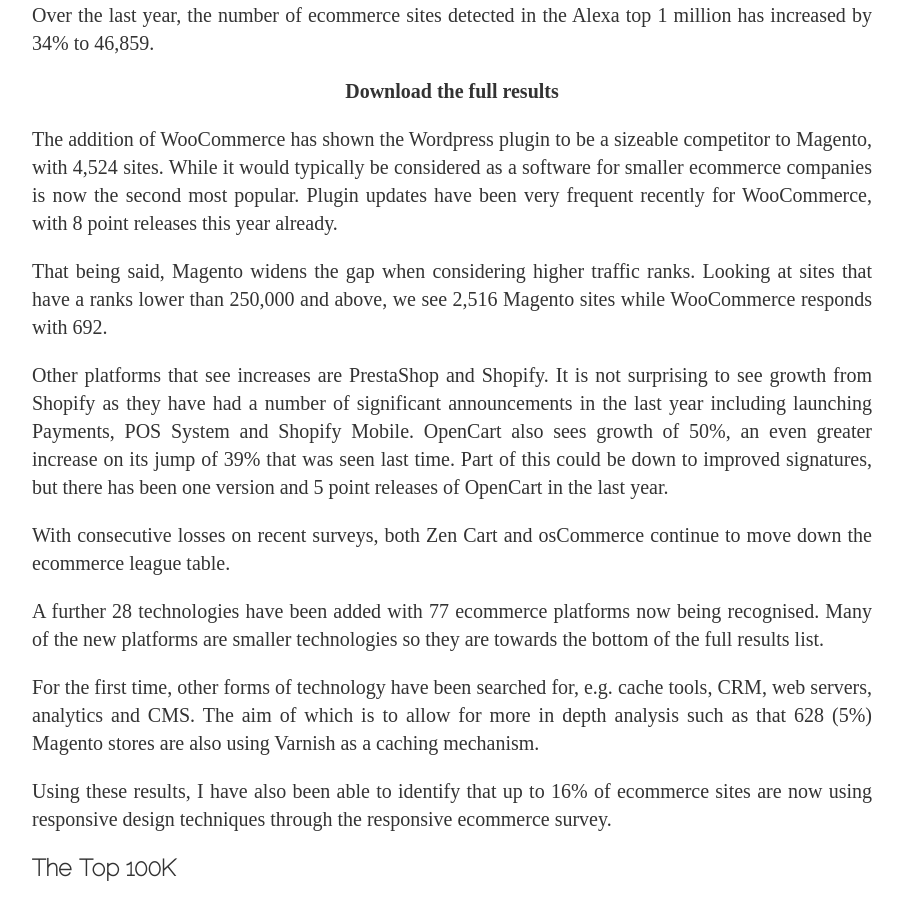
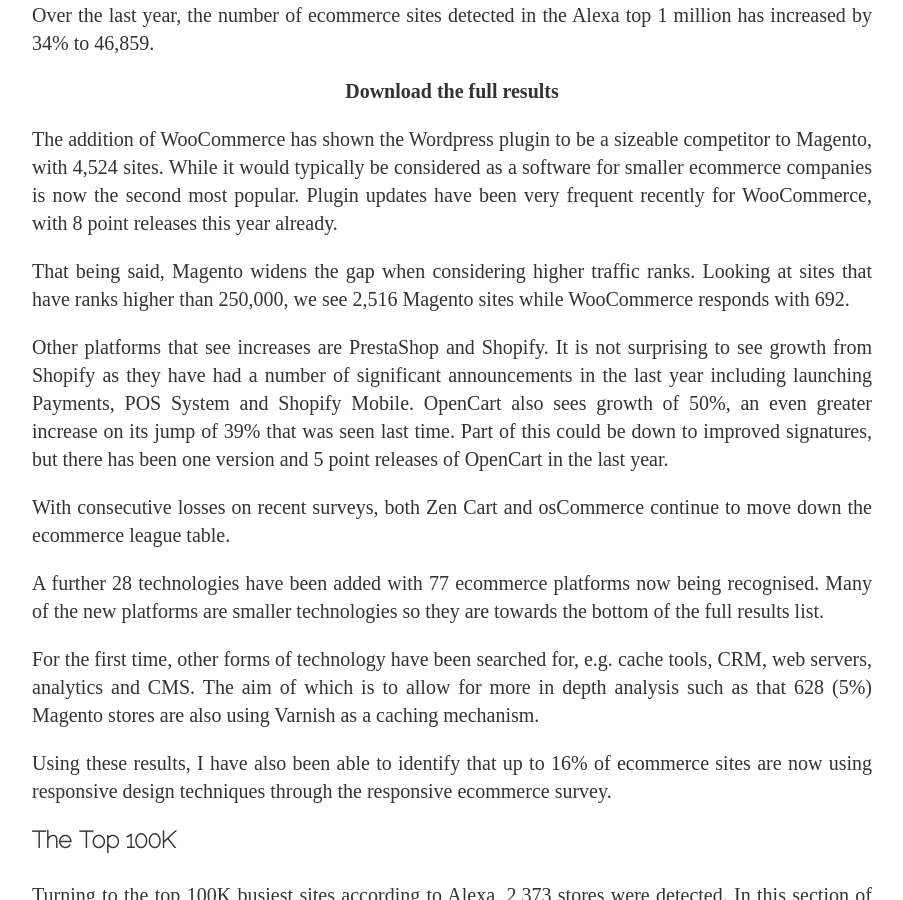
Before and after one commit to bobbyshaw/tomrobertshaw.net, a Jekyll site: the page built from _posts/2014-04-26-april-2014-ecommerce-survey.md, in a window 1280 px wide and 900 px high, scrolled down 513 px. Shown: the whole window, without its empty margins (188-1091 px from the left). Built offline with Jekyll 4.4.1, drawn with Linux system fonts in a browser that asks for light colours; Markdown is read by kramdown in place of the engine named in the settings; a script that is not in the unit is left out; comment, search, counter and statistics services are not loaded.

Commit message:
English.

```diff
--- a/_posts/2014-04-26-april-2014-ecommerce-survey.md
+++ b/_posts/2014-04-26-april-2014-ecommerce-survey.md
@@ -21,7 +21,7 @@
 
 The addition of [WooCommerce](www.woothemes.com/woocommerce/) has shown the Wordpress plugin to be a sizeable competitor to Magento, with 4,524 sites. While it would typically be considered as a software for smaller ecommerce companies is now the second most popular.  Plugin updates have been very frequent recently for WooCommerce, with [8 point releases](http://wordpress.org/plugins/woocommerce/changelog/) this year already.
 
-That being said, Magento widens the gap when considering higher traffic ranks.  Looking at sites that have a ranks lower than 250,000 and above, we see 2,516 Magento sites while WooCommerce responds with 692.
+That being said, Magento widens the gap when considering higher traffic ranks.  Looking at sites that have ranks higher than 250,000, we see 2,516 Magento sites while WooCommerce responds with 692.
 
 Other platforms that see increases are PrestaShop and Shopify.  It is not surprising to see growth from Shopify as they have had a number of significant announcements in the last year including launching [Payments](http://www.shopify.com/blog/8536245-shopify-payments-launches-for-u-s-merchants), [POS System](http://www.shopify.com/blog/8814755-introducing-shopify-pos) and [Shopify Mobile](http://www.shopify.com/blog/11013977-introducing-shopify-mobile).  OpenCart also sees growth of 50%, an even greater increase on its jump of 39% that was seen last time. Part of this could be down to improved signatures, but there has been [one version and 5 point releases](http://www.opencart.com/?route=download/download) of OpenCart in the last year.
 
```
